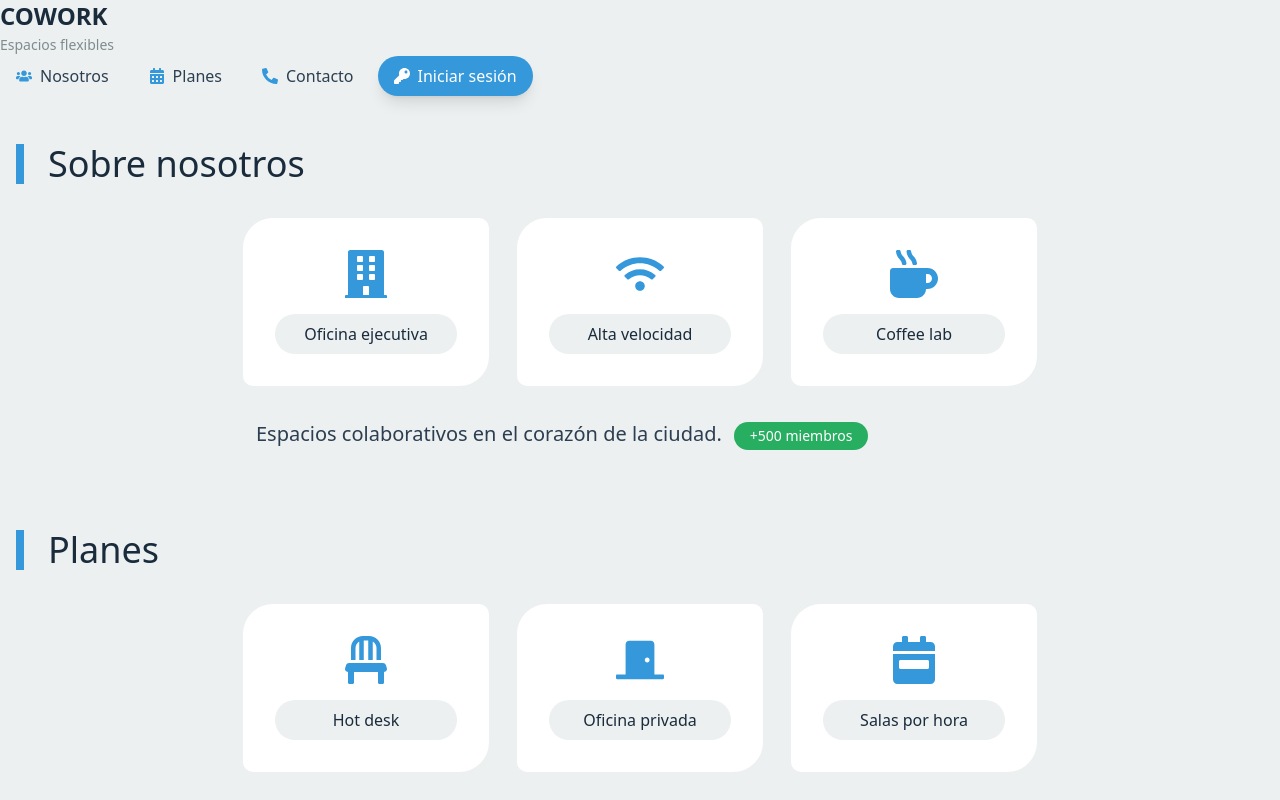
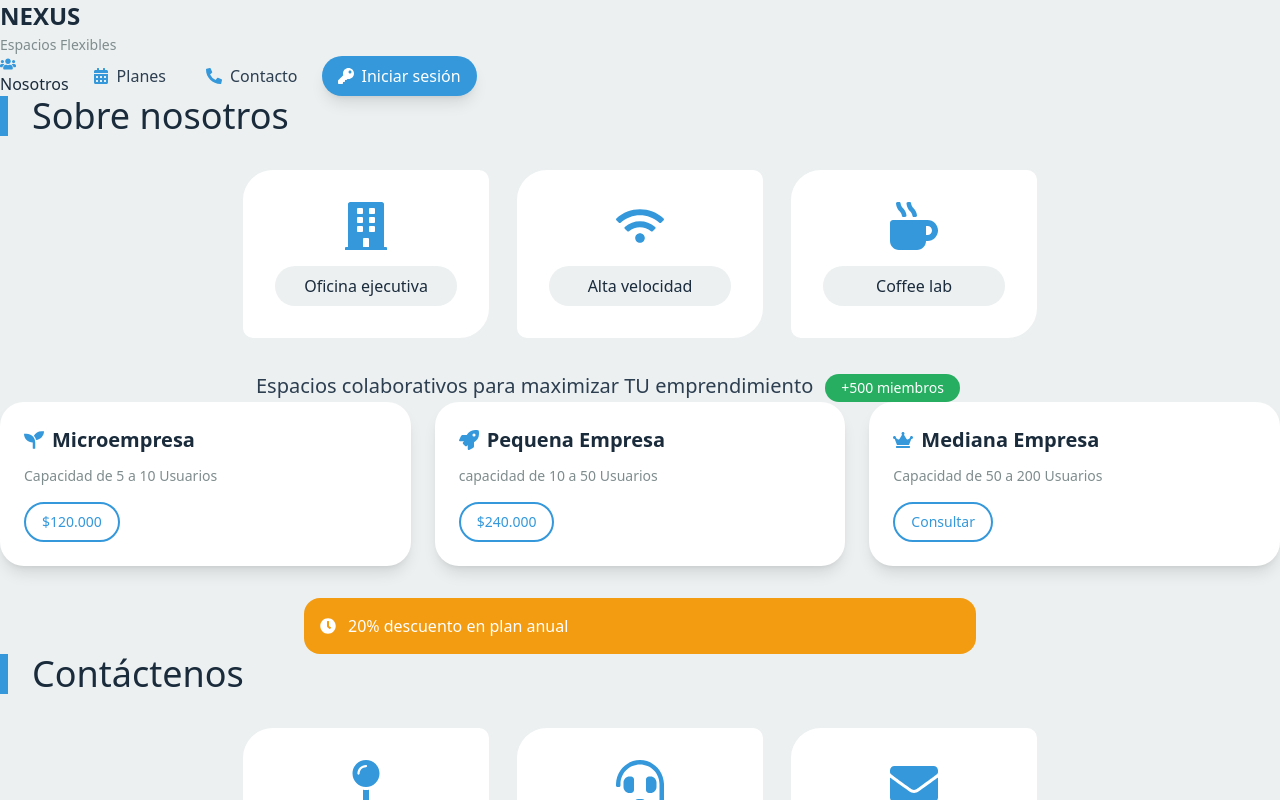
Before and after one commit to angelrodriguezgo-sys/Proyecto_Integrador_Web, a React (Vite) app: page / in a window 1280 px wide. Shown: the top 800 px of the page. Built offline with nearby package versions, Linux system fonts and the light colour scheme.

Commit message:
Correccion
correccion de css

```diff
--- a/index.html
+++ b/index.html
@@ -2,7 +2,7 @@
 <html lang="en">
   <head>
     <meta charset="UTF-8" />
-    <link rel="icon" type="image/svg+xml" href="" />
+    <link rel="icon" type="image/svg+xml" href="public/imagenes/LogoNexus.jpeg" />
     <meta name="viewport" content="width=device-width, initial-scale=1.0" />
     <title> Nexus - Coworking Virtual </title>
   </head>
--- a/src/App.jsx
+++ b/src/App.jsx
@@ -7,6 +7,7 @@ import {
   FaHeadset, FaCommentDots, FaPhone, FaInfoCircle, FaClock,
   FaCircle, FaTimes
 } from 'react-icons/fa';
+
 
 
 function App() {
@@ -36,25 +37,23 @@ function App() {
 
 
   return (
-    <div className="Generel">
+    <div className="cuerpo">
       {/* Header */}
       <header className="header">
-        <div className="">
+        <div className="seccion-superior">
           {/* Logo izquierda */}
           <div className="imagen-logo">
 
           <div>
-              <h1 className="text-2xl font-bold text-primary">COWORK</h1>
-              <span className="text-sm text-gray-medium">Espacios flexibles</span>
+              <h1 className="text-2xl font-bold text-primary">NEXUS</h1>
+              <span className="text-sm text-gray-medium">Espacios Flexibles</span>
             </div>
         </div>
 
 
-
-
           {/* Botones derecha */}
           <div className="flex items-center gap-2 flex-wrap">
-            <button onClick={() => scrollTo('nosotros')} className="px-4 py-2 rounded-full text-oil-blue hover:bg-white hover:shadow flex items-center gap-2">
+            <button onClick={() => scrollTo('nosotros')} className="boton-nosotros">
               <FaUsers className="text-bright-blue" /> Nosotros
             </button>
             <button onClick={() => scrollTo('planes')} className="px-4 py-2 rounded-full text-oil-blue hover:bg-white hover:shadow flex items-center gap-2">
@@ -71,53 +70,11 @@ function App() {
       </header>
 
       {/* Login Panel */}
-      {showLogin && (
-        <div className="fixed inset-0 bg-black bg-opacity-50 flex items-start justify-center z-40 pt-20 px-4">
-          <div className="bg-white rounded-3xl max-w-md w-full p-8">
-            <div className="flex justify-between items-center mb-6">
-              <h2 className="text-2xl text-primary flex items-center gap-2">
-                <FaDoorOpen className="text-bright-blue" /> Acceso
-              </h2>
-              <button onClick={() => setShowLogin(false)} className="text-gray-medium hover:text-coral text-2xl">
-                <FaTimes />
-              </button>
-            </div>
-
-            <form onSubmit={handleLogin}>
-              <div className="mb-4">
-                <label className="block text-oil-blue mb-2"><FaEnvelope className="inline mr-2" /> Email</label>
-                <input type="email" value={loginData.email} onChange={(e) => setLoginData({...loginData, email: e.target.value})}
-                  className="w-full px-4 py-3 rounded-full border-2 border-gray-light focus:border-bright-blue focus:outline-none" />
-              </div>
-              <div className="mb-6">
-                <label className="block text-oil-blue mb-2"><FaLock className="inline mr-2" /> Contraseña</label>
-                <input type="password" value={loginData.password} onChange={(e) => setLoginData({...loginData, password: e.target.value})}
-                  className="w-full px-4 py-3 rounded-full border-2 border-gray-light focus:border-bright-blue focus:outline-none" />
-              </div>
-              <button type="submit" className="w-full bg-bright-blue text-white py-3 rounded-full hover:bg-primary flex items-center justify-center gap-2">
-                <FaArrowRightToBracket /> Entrar
-              </button>
-
-              {loginMessage.text && (
-                <div className={`mt-4 text-center font-medium ${
-                  loginMessage.type === 'success' ? 'text-success' :
-                  loginMessage.type === 'error' ? 'text-coral' : 'text-warning'
-                }`}>
-                  {loginMessage.text}
-                </div>
-              )}
-              <p className="text-center mt-4 text-gray-medium text-sm">
-                <FaInfoCircle className="inline text-bright-blue mr-1" /> demo: cualquier usuario
-              </p>
-            </form>
-          </div>
-        </div>
-      )}
 
       {/* Contenido principal */}
-      <main className="max-w-7xl mx-auto px-4 py-12">
+      <main className="Cuerpo-Principal">
         {/* Sección Nosotros */}
-        <section id="nosotros" className="mb-20 scroll-mt-20">
+        <section id="nosotros" >
           <h2 className="text-4xl font-light text-primary mb-8 pl-6 border-l-8 border-bright-blue">Sobre nosotros</h2>
           <div className="flex flex-wrap gap-6 justify-center mb-8">
             {[
@@ -131,33 +88,26 @@ function App() {
               </div>
             ))}
           </div>
-          <p className="text-xl text-oil-blue max-w-3xl mx-auto">
-            Espacios colaborativos en el corazón de la ciudad.
-            <span className="inline-block ml-3 bg-success text-white px-4 py-1 rounded-full text-sm">+500 miembros</span>
-          </p>
+
+            <p className="text-xl text-oil-blue max-w-3xl mx-auto">
+              Espacios colaborativos para maximizar TU emprendimiento
+              <span className="inline-block ml-3 bg-success text-white px-4 py-1 rounded-full text-sm">+500 miembros</span>
+            </p>
+
         </section>
 
+
+
+
+
         {/* Sección Planes */}
-        <section id="planes" className="mb-20 scroll-mt-20">
-          <h2 className="text-4xl font-light text-primary mb-8 pl-6 border-l-8 border-bright-blue">Planes</h2>
-          <div className="flex flex-wrap gap-6 justify-center mb-8">
-            {[
-              { icon: FaChair, text: 'Hot desk' },
-              { icon: FaDoorClosed, text: 'Oficina privada' },
-              { icon: FaCalendarWeek, text: 'Salas por hora' }
-            ].map((item, i) => (
-              <div key={i} className="bg-white p-8 rounded-[32px_12px_32px_12px] text-center flex-1 min-w-[200px] max-w-[250px] border-2 border-gray-light">
-                <item.icon className="text-5xl text-bright-blue mx-auto mb-4" />
-                <p className="bg-gray-light rounded-full py-2 px-4 font-medium">{item.text}</p>
-              </div>
-            ))}
-          </div>
+        <section id="planes" >
 
           <div className="flex flex-wrap gap-6 justify-center mb-8">
             {[
-              { icon: FaSeedling, name: 'Básico', desc: 'Acceso áreas comunes 3 días/semana', price: '$120.000' },
-              { icon: FaRocket, name: 'Profesional', desc: 'Puesto fijo 24/7, sala 8h/mes', price: '$240.000' },
-              { icon: FaCrown, name: 'Ejecutivo', desc: 'Oficina privada para 4 personas', price: 'Consultar' }
+              { icon: FaSeedling, name: 'Microempresa', desc: 'Capacidad de 5 a 10 Usuarios', price: '$120.000' },
+              { icon: FaRocket, name: 'Pequena Empresa', desc: 'capacidad de 10 a 50 Usuarios', price: '$240.000' },
+              { icon: FaCrown, name: 'Mediana Empresa', desc: 'Capacidad de 50 a 200 Usuarios', price: 'Consultar' }
             ].map((plan, i) => (
               <div key={i} className="bg-white p-6 rounded-3xl flex-1 min-w-[250px] shadow-lg">
                 <h3 className="text-xl font-semibold text-primary mb-3 flex items-center gap-2">
@@ -171,17 +121,21 @@ function App() {
             ))}
           </div>
 
+
+
           <div className="bg-warning text-white p-4 rounded-2xl flex items-center gap-3 max-w-2xl mx-auto">
             <FaClock /> 20% descuento en plan anual
           </div>
         </section>
+
+
 
         {/* Sección Contacto */}
         <section id="contacto" className="mb-20 scroll-mt-20">
           <h2 className="text-4xl font-light text-primary mb-8 pl-6 border-l-8 border-bright-blue">Contáctenos</h2>
           <div className="flex flex-wrap gap-6 justify-center mb-8">
             {[
-              { icon: FaMapPin, text: 'Av. Central 123', info: 'Bogotá' },
+              { icon: FaMapPin, text: 'Av. Central 123', info: 'Medellin' },
               { icon: FaHeadset, text: 'WhatsApp 24/7', info: '+57 601 234 5678' },
               { icon: FaEnvelope, text: 'Email', info: 'hola@cowork.space' }
             ].map((item, i) => (
@@ -192,6 +146,9 @@ function App() {
               </div>
             ))}
           </div>
+
+
+
 
           <div className="bg-white p-8 rounded-[60px_12px_60px_12px] border-2 border-gray-light max-w-3xl mx-auto">
             <p className="text-oil-blue flex items-start gap-3">
@@ -205,12 +162,16 @@ function App() {
         </section>
       </main>
 
+
+
       {/* Footer */}
       <footer className="footer">
         <p>COWORK · espacios que conectan · 2026</p>
         <p>Desarollado con propositos educativos - Derechos Reservados</p>
       </footer>
     </div>
+
+
   ); // Cierra el Return
 }
 
--- /dev/null
+++ b/src/assets/App.css
@@ -0,0 +1,4 @@
+.boton-nosotros{
+    padding-left: px-4 ;
+    padding-top:py-2;
+}
```
Also changed, not shown: public/imagenes/CartelNexus.jpeg (added), public/imagenes/LogoNexus.jpeg (added).
